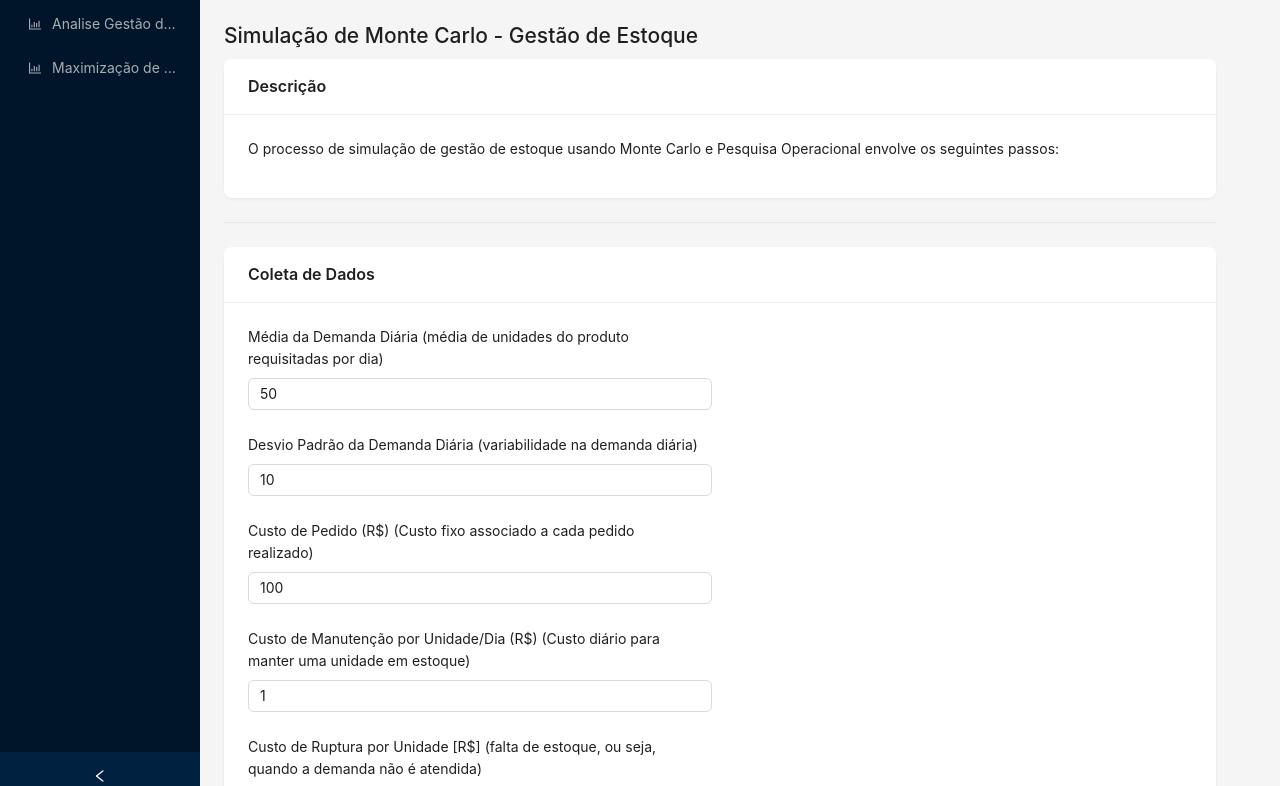
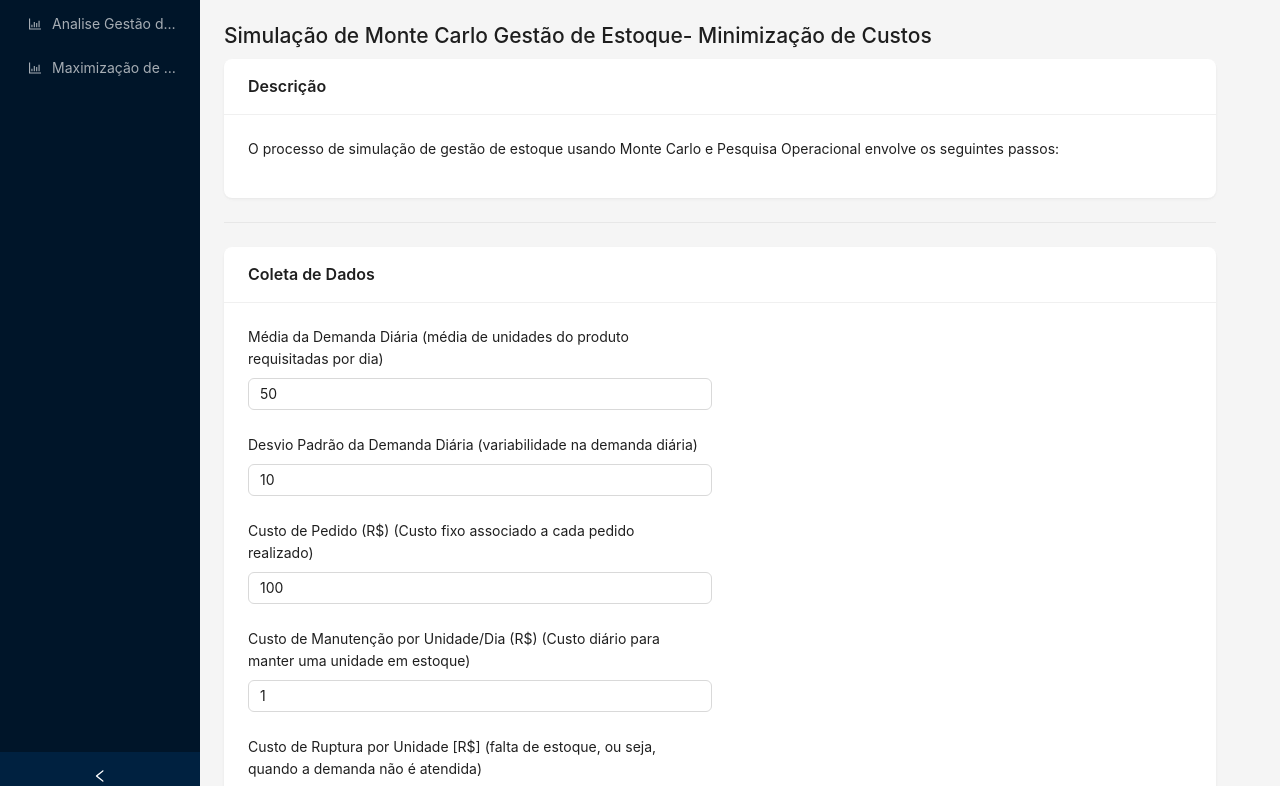
Before and after one commit to fernandacorreasz/monte-carlo-simulation, a React (Vite) app: page /monte-carlo-simulation/dashboard in a window 1280 px wide. Shown: the top 786 px of the page. Built offline with nearby package versions, Linux system fonts and the light colour scheme.

Commit message:
alteração no estilo

```diff
--- a/src/pages/Dashboard.tsx
+++ b/src/pages/Dashboard.tsx
@@ -60,7 +60,7 @@ const Dashboard: React.FC = () => {
     <div style={{}}>
       <Content style={{  padding: isMobile ? "16px" : "24px",
           width: isMobile ? "100%" : "65rem", background:"rgb(245 245 245)" }}>
-        <h2 style={{}}>Simulação de Monte Carlo - Gestão de Estoque</h2>
+        <h2 style={{}}>Simulação de Monte Carlo Gestão de Estoque- Minimização de Custos </h2>
         <Card title="Descrição" bordered={false} style={{ marginBottom: "2%" }}>
           <p>
             O processo de simulação de gestão de estoque usando Monte Carlo e Pesquisa Operacional envolve os seguintes passos:
```
Also changed, not shown: 2 other files (tests, documents, lock files or other folders).
